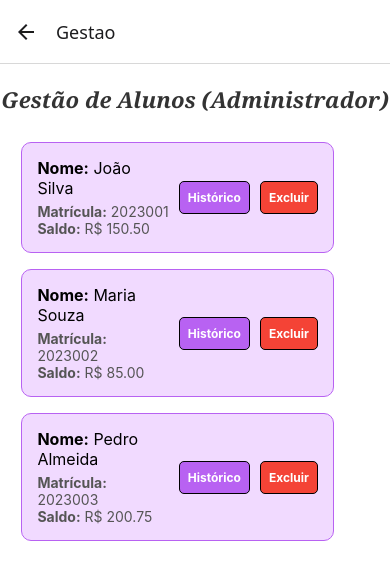
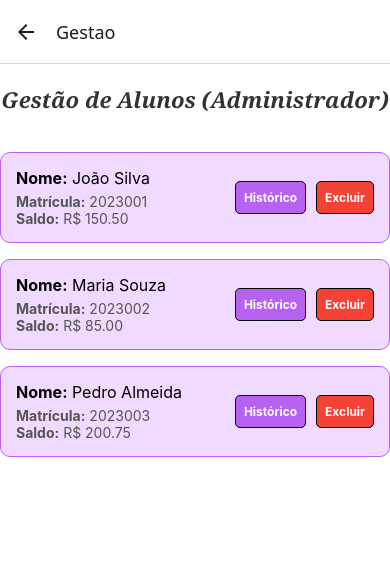
Before and after one commit to Lalau-cyber/senai, a React Native app: screen /Gestao in a window 390 px wide. Shown: the top 580 px of the page. Built offline with nearby package versions, Linux system fonts and the light colour scheme.

Commit message:
Adm ok e historico do Aluno + ou -

```diff
--- a/App.js
+++ b/App.js
@@ -14,7 +14,7 @@ import Compras from './screens/Compras';
 import Historico from './screens/Historico';
 import Perfil from './screens/Perfil';
 import Gestao from './screens/Gestao';
-
+import HistoricoAdm from './screens/HistoricoAdm'
 const Stack = createNativeStackNavigator()
 
 export default function App() {
@@ -32,6 +32,7 @@ export default function App() {
         <Stack.Screen name="Perfil" component={Perfil} />
         <Stack.Screen name="Compras" component={Compras} />
        <Stack.Screen name="Gestao" component={Gestao} />
+       <Stack.Screen name= "HistoricoAluno" component={HistoricoAdm} />
       </Stack.Navigator>
     </NavigationContainer>
      </AppProvider>
--- a/context/UserContext.js
+++ b/context/UserContext.js
@@ -1,3 +1,4 @@
+// context/UserContext.js
 import React, { createContext, useState, useEffect } from 'react';
 import AsyncStorage from '@react-native-async-storage/async-storage';
 
@@ -5,39 +6,38 @@ export const AppContext = createContext();
 
 export const AppProvider = ({ children }) => {
   const [user, setUser] = useState(null);
-  const [userType, setUserType] = useState(null);
   const [saldo, setSaldo] = useState(0);
+  const [historico, setHistorico] = useState([]);
+  const [userType, setUserType] = useState (null)
 
-  const [historico, setHistorico] = useState([]);
-  // Carrega histórico salvo ao iniciar
+  // Carregar histórico e saldo salvos
   useEffect(() => {
-    const carregarHistorico = async () => {
-      try {
-        const jsonValue = await AsyncStorage.getItem('@historico');
-        if (jsonValue != null) {
-          setHistorico(JSON.parse(jsonValue));
-        }
-      } catch (e) {
-        console.log("Erro ao carregar histórico", e);
-      }
+    const carregarDados = async () => {
+      const historicoSalvo = await AsyncStorage.getItem('@historico');
+      const saldoSalvo = await AsyncStorage.getItem('@saldo');
+
+      if (historicoSalvo) setHistorico(JSON.parse(historicoSalvo));
+      if (saldoSalvo) setSaldo(Number(saldoSalvo));
     };
-    carregarHistorico();
+    carregarDados();
   }, []);
 
-  // Salva histórico sempre que mudar
+  // Salvar histórico sempre que mudar
   useEffect(() => {
-    const salvarHistorico = async () => {
-      try {
-        await AsyncStorage.setItem('@historico', JSON.stringify(historico));
-      } catch (e) {
-        console.log("Erro ao salvar histórico", e);
-      }
-    };
-    salvarHistorico();
+    AsyncStorage.setItem('@historico', JSON.stringify(historico));
   }, [historico]);
 
+  // Salvar saldo sempre que mudar
+  useEffect(() => {
+    AsyncStorage.setItem('@saldo', saldo.toString());
+  }, [saldo]);
+
   return (
-    <AppContext.Provider value={{ user, setUser, historico, setHistorico, userType, setUserType, saldo, setSaldo}}>
+    <AppContext.Provider value={{
+       user, setUser,
+        saldo, setSaldo,
+        historico, setHistorico,
+        userType, setUserType}}>
       {children}
     </AppContext.Provider>
   );
--- a/screens/AlunoScreen.js
+++ b/screens/AlunoScreen.js
@@ -27,7 +27,7 @@ export default function SimScreen({ navigation }) {
 
   const validarNomeUsuario = (nome) => {
     const temCaracteresEspeciais = nome.includes('@') || nome.includes('#') || nome.includes('!');
-    if (!temCaracteresEspeciais && nome.trim().lenght === 0) {
+    if (!temCaracteresEspeciais && nome.trim().length === 0) {
       Alert.alert("Erro de nome.","Nome de usuário inválido. Deve conter caracteres especiais.");
       return false;
     }
--- a/screens/Cardapio.js
+++ b/screens/Cardapio.js
@@ -3,32 +3,32 @@ import { View, Text, StyleSheet, FlatList, TouchableOpacity, Alert } from 'react
 import { AppContext } from '../context/UserContext';
 
 export default function CardapioScreen() {
-  const { saldo, setSaldo, historico, setHistorico, user } = useContext(AppContext);
-
+  const { saldo, setSaldo, historico, setHistorico } = useContext(AppContext); // ✅ useContext no topo
 
   const Salgados = [
     { id: '1', nome: '🍕 Pizza', preco: 7.5 },
     { id: '2', nome: '🍔 Hambúrguer', preco: 7.5 },
-    { id: '3', nome: '🥟Pastel', preco: 6.0 },
+    { id: '3', nome: '🥟 Pastel', preco: 6.0 },
     { id: '4', nome: '🍟 Batata Frita', preco: 5.0 },
     { id: '5', nome: '🍗 Coxinha', preco: 4.0 },
-    { id: '6', nome: '🥪Sanduiche', preco: 3.5 },
+    { id: '6', nome: '🥪 Sanduíche', preco: 3.5 },
   ];
+
   const Doces = [
+    { id: '7', nome: '🧁 Açaí', preco: 15.00 },
+    { id: '8', nome: '🍰 Bolo', preco: 3.50 },
+    { id: '9', nome: '🍪 Cookie', preco: 2.00 },
+    { id: '10', nome: '🍭 Pirulito', preco: 0.50 },
+    { id: '11', nome: '🍫 Chocolate', preco: 3.50 },
+  ];
 
-    {id : '7', nome: '🧁 açaí',preco: 15.00},
-    {id : '8', nome: '🍰 Bolo',preco: 3.50},
-    {id : '9', nome: '🍪 Cooke', preco: 2.00},
-    {id : '10', nome: '🍭 Pirulito', preco:0.50},
-    {id : '11', nome: '🍫 Chocolate', preco:3.50},
+  const Sucos = [
+    { id: '12', nome: '🍋 Maracujá', preco: 4.50 },
+    { id: '13', nome: '🍍 Abacaxi', preco: 4.50 },
+    { id: '14', nome: '🥤 MilkShake', preco: 4.50 },
+    { id: '15', nome: '🍇 Uva', preco: 4.50 },
+    { id: '16', nome: '🍎 Maçã', preco: 4.50 },
   ];
-  const Sucos = [
-    {id : '12', nome: '🍋Maracuja',preco: 4.50},
-    {id : '13', nome: '🍍Abacaxi',preco: 4.50},
-    {id : '14', nome: '🥤MilkShake',preco: 4.50},
-    {id : '15', nome: '🍇Uva',preco: 4.50},
-    {id : '16', nome: '🍎Maça',preco: 4.50},
-  ]
 
   const handleComprar = (item) => {
     if (saldo < item.preco) {
@@ -40,24 +40,24 @@ export default function CardapioScreen() {
     setSaldo(saldo - item.preco);
 
     // Adiciona transação ao histórico
-
     const novaTransacao = {
       id: Date.now().toString(),
       tipo: 'Compra',
       item: item.nome,
       data: new Date().toISOString().split('T')[0],
-  valor: -item.preco
+      valor: -item.preco,
     };
 
-setHistorico([...historico, novaTransacao]);
+    setHistorico((prev) => [...prev, novaTransacao]); // ✅ atualiza global
+
     Alert.alert("Compra realizada", `Você comprou: ${item.nome}`);
   };
 
   const renderItem = ({ item }) => (
     <View style={styles.item}>
       <Text>{item.nome} - R$ {item.preco.toFixed(2)}</Text>
-      <TouchableOpacity onPress={() => handleComprar(item)}>
-        <Text style={styles.compra}>Comprar</Text>
+      <TouchableOpacity style={styles.botaoComprar} onPress={() => handleComprar(item)}>
+        <Text style={styles.textoBotao}>Comprar</Text>
       </TouchableOpacity>
     </View>
   );
@@ -77,6 +77,7 @@ setHistorico([...historico, novaTransacao]);
     </View>
   );
 }
+
 const styles = StyleSheet.create({
   container: { flex: 1, backgroundColor: '#fff' },
   titulo: {
@@ -90,6 +91,13 @@ const styles = StyleSheet.create({
     width: '80%',
     alignSelf: 'center',
   },
+  subtitulo: {
+    fontSize: 20,
+    fontWeight: '600',
+    marginTop: 15,
+    marginBottom: 10,
+    color: '#333',
+  },
   item: {
     flexDirection: 'row',
     justifyContent: 'space-between',
@@ -97,19 +105,6 @@ const styles = StyleSheet.create({
     padding: 15,
     borderBottomWidth: 1,
     borderBottomColor: '#ccc',
-  },
-  itens: {
-     fontSize: 18
-   },
-  precos: {
-    fontSize: 18,
-    fontWeight: '600',
-     color: '#2a9d8f'
-    },
-  conter: {
-     width: '100%',
-     height: 20,
-     backgroundColor: '#B862F2'
   },
   botaoComprar: {
     backgroundColor: '#B862F2',
@@ -120,9 +115,6 @@ const styles = StyleSheet.create({
   textoBotao: {
     color: '#fff',
     fontSize: 16,
-     fontWeight: 'bold'
-     },
-     compra:{
-     backgroundColor:' #B862F2',
+    fontWeight: 'bold',
   },
 });
--- a/screens/EntrarSaldo.js
+++ b/screens/EntrarSaldo.js
@@ -4,14 +4,16 @@ import AbrirMenu from './Configuracoes';
 import { AppContext } from '../context/UserContext';
 
 export default function EntrarSaldoScreen({ navigation, route }) {
-  const { user, saldo } = useContext(AppContext);
+  const { user, saldo, setSaldo } = useContext(AppContext);
   const saldoParam = route?.params?.saldo ?? 0;
   const [menuVisible, setMenuVisible] = useState(false);
 
   useEffect(() => {
     const novoSaldo = route?.params?.saldo;
-    if (novoSaldo !== undefined) setSaldo(Number(novoSaldo));
-  }, [route?.params?.saldo]);
+    if (novoSaldo !== undefined && novoSaldo != null) {
+      setSaldo((prev) => + Number(novoSaldo));
+  }
+}, [route?.params?.saldo]);
 
   return (
     <View style={styles.container}>
@@ -23,7 +25,8 @@ export default function EntrarSaldoScreen({ navigation, route }) {
 
         <Text style={styles.title}>Saldo do Ticket</Text>
         {user && (
-          <Text style={styles.userInfo}>Aluno: {user.nome} | Matrícula: {user.matricula}</Text>
+          <Text style={styles.userInfo}>
+            Aluno: {user.nome} | Matrícula: {user.matricula}</Text>
         )}
         <Text style={styles.balance}>R$ {(saldo ?? 0).toFixed(2)}</Text>
         <Text style={styles.note}>Última atualização: agora</Text>
--- a/screens/Gestao.js
+++ b/screens/Gestao.js
@@ -1,32 +1,51 @@
-import { useState,useContext } from 'react';
+import { useState, useContext, useEffect } from 'react';
 import { View, Text, StyleSheet, FlatList, TouchableOpacity, Alert } from 'react-native';
 import { AppContext } from '../context/UserContext';
+import { useNavigation } from '@react-navigation/native';
 
-// Dados de alunos fictícios para simular a lista
 const mockAlunos = [
-{ id: '1', nome: 'João Silva', matricula: '2023001', saldo: 150.50 },
- { id: '2', nome: 'Maria Souza', matricula: '2023002', saldo: 85.00 },
- { id: '3', nome: 'Pedro Almeida', matricula: '2023003', saldo: 200.75 },
+  { id: '1', nome: 'João Silva', matricula: '2023001', saldo: 150.50, historico: [
+    { data: '2025-12-01', item: 'Pizza', valor: -7.5 },
+    { data: '2025-12-02', item: 'Suco', valor: -4.5 },
+    { data: '2025-12-03', item: 'Recarga', valor: +50 },
+  ]},
+  { id: '2', nome: 'Maria Souza', matricula: '2023002', saldo: 85.00, historico: [
+    { data: '2025-12-01', item: 'Coxinha', valor: -4.0 },
+    { data: '2025-12-02', item: 'Chocolate', valor: -3.5 },
+  ]},
+  { id: '3', nome: 'Pedro Almeida', matricula: '2023003', saldo: 200.75, historico: [
+    { data: '2025-12-01', item: 'Pastel', valor: -6.0 },
+    { data: '2025-12-02', item: 'Recarga', valor: +100 },
+  ]},
 ];
 
-export default function Gestao({ navigation }) {
+export default function Gestao() {
   const [alunos, setAlunos] = useState(mockAlunos);
-const {user} = useContext(AppContext);
- const verHistorico = (aluno) => { // MELHORIA: Navegação Real para a tela 'historico' (supondo que ela esteja no seu Stack)
-navigation.navigate('historico', {
-        alunoId: aluno.id,
-        alunoNome: aluno.nome
-    });
+  const { user } = useContext(AppContext);
+  const navigation = useNavigation();
+
+  const verHistorico = (aluno) => {
+    navigation.navigate('HistoricoAluno', { aluno }); // ✅ passa o objeto aluno
   };
 
+ useEffect(() => {
+    if (user) {
+      const existe = alunos.find(a => a.matricula === user.matricula);
+      if (!existe) {
+        setAlunos(prev => [
+          ...prev,
+          { id: Date.now().toString(), nome: user.nome, matricula: user.matricula, saldo: 0, historico: [] }
+        ]);
+      }
+    }
+  }, [user]);
+
   const excluirAluno = (alunoId) => {
- Alert.alert('Confirmação de Exclusão',
+    Alert.alert(
+      'Confirmação de Exclusão',
       `Tem certeza que deseja excluir o cadastro do aluno ID ${alunoId}?`,
       [
- {
-text: 'Cancelar',
- style: 'cancel',
-},
+        { text: 'Cancelar', style: 'cancel' },
         {
           text: 'Excluir',
           onPress: () => {
@@ -40,11 +59,9 @@ style: 'destructive',
     );
   };
 
- // Item a ser renderizado na FlatList
   const renderAlunoItem = ({ item }) => (
     <View style={styles.alunoItem}>
       <View style={styles.alunoInfo}>
- {/* CORREÇÃO: Aplicação do Negrito via estilo aninhado */}
         <Text style={styles.alunoNome}>
           <Text style={styles.labelBold}>Nome:</Text> {item.nome}
         </Text>
@@ -76,7 +93,7 @@ style: 'destructive',
           data={alunos}
           keyExtractor={(item) => item.id}
           renderItem={renderAlunoItem}
- contentContainerStyle={styles.listContainer}
+          contentContainerStyle={[styles.listContainer, { marginTop: 10 }]}
         />
       )}
     </View>
@@ -84,16 +101,7 @@ renderItem={renderAlunoItem}
 }
 
 const styles = StyleSheet.create({
-  container: {
-    flex: 1,
-    backgroundColor: '#fff',
-    alignItems: 'center',
-  },
-  conter: {
-    width: '100%',
-    height: 20,
-    backgroundColor: '#B862F2',
-  },
+  container: { flex: 1, backgroundColor: '#fff' },
   headerText: {
     fontFamily: 'Georgia',
     fontStyle: 'italic',
@@ -103,9 +111,6 @@ const styles = StyleSheet.create({
     marginBottom: 20,
     textAlign: 'center',
     color: '#333',
-  },
-  listContainer: {
-    width: '90%',
   },
   alunoItem: {
     flexDirection: 'row',
@@ -118,26 +123,11 @@ const styles = StyleSheet.create({
     borderWidth: 1,
     borderColor: '#B862F2',
   },
-  alunoInfo: {
-    flex: 1,
-  },
-  alunoNome: {
-    // Removido negrito daqui
-    fontSize: 16,
-    marginBottom: 5,
-  },
-  alunoDetalhe: {
-    fontSize: 14,
-    color: '#555',
-  },
-  // NOVO ESTILO: Para aplicar negrito apenas nos labels
-  labelBold: {
-    fontWeight: 'bold',
-  },
-  botoesContainer: {
-    flexDirection: 'row',
-    marginLeft: 10,
-  },
+  alunoInfo: { flex: 1 },
+  alunoNome: { fontSize: 16, marginBottom: 5 },
+  alunoDetalhe: { fontSize: 14, color: '#555' },
+  labelBold: { fontWeight: 'bold' },
+  botoesContainer: { flexDirection: 'row', marginLeft: 10 },
   botaoHistorico: {
     backgroundColor: '#B862F2',
     padding: 8,
@@ -153,14 +143,6 @@ const styles = StyleSheet.create({
     borderWidth: 1,
     borderColor: 'black',
   },
-  textoBotao: {
-    color: 'white',
-    fontWeight: 'bold',
-    fontSize: 12,
-  },
-  noDataText: {
-    fontSize: 16,
-    color: '#888',
- marginTop: 50,
-  }
+  textoBotao: { color: 'white', fontWeight: 'bold', fontSize: 12 },
+  noDataText: { fontSize: 16, color: '#888', marginTop: 50 },
 });
--- a/screens/Historico.js
+++ b/screens/Historico.js
@@ -3,6 +3,7 @@ import { Text, View, StyleSheet, FlatList, ActivityIndicator } from 'react-nativ
 import { AppContext } from "../context/UserContext";
 
 export default function Historico({ navigation }) {
+
   const { user, historico } = useContext(AppContext);
 
   const [transacoes, setTransacoes] = useState([]);
@@ -17,7 +18,7 @@ export default function Historico({ navigation }) {
     const dados = Array.isArray(historico) ? [...historico] : [];
 
     // Ordena por data mais recente primeiro
-    const ordenado = dados.sort((a, b) => new Date(b.data) - new Date(a.data));
+  const ordenado = [...dados].sort((a, b) => new Date(b.data) - new Date(a.data));
 
     setTransacoes(ordenado);
     setLoading(false);
--- /dev/null
+++ b/screens/HistoricoAdm.js
@@ -0,0 +1,45 @@
+
+import { View, Text, StyleSheet, FlatList } from 'react-native';
+
+export default function HistoricoAluno({ route }) {
+  const { aluno } = route.params;
+
+  const renderItem = ({ item }) => (
+    <View style={styles.transacaoItem}>
+      <Text style={styles.data}>{item.data}</Text>
+      <Text style={styles.valor}>
+        {item.valor < 0 ? 'Gasto' : 'Crédito'}: R$ {Math.abs(item.valor).toFixed(2)}
+      </Text>
+      <Text style={styles.item}>{item.item}</Text>
+    </View>
+  );
+
+  return (
+    <View style={styles.container}>
+      <Text style={styles.titulo}>Histórico de {aluno.nome}</Text>
+      {aluno.historico?.length > 0 ? (
+        <FlatList
+          data={aluno.historico}
+          keyExtractor={(item, index) => index.toString()}
+          renderItem={renderItem}
+        />
+      ) : (
+        <Text style={styles.noData}>Nenhuma transação registrada.</Text>
+      )}
+    </View>
+  );
+}
+
+const styles = StyleSheet.create({
+  container: { flex: 1, backgroundColor: '#fff', padding: 16 },
+  titulo: { fontSize: 20, fontWeight: 'bold', marginBottom: 16, textAlign: 'center' },
+  transacaoItem: {
+    padding: 12,
+    borderBottomWidth: 1,
+    borderBottomColor: '#eee',
+  },
+  data: { fontSize: 12, color: '#666' },
+  valor: { fontSize: 16, fontWeight: 'bold', color: '#CC3300' },
+  item: { fontSize: 14, color: '#333' },
+  noData: { textAlign: 'center', marginTop: 20, color: '#888' },
+});
--- a/screens/Perfil.js
+++ b/screens/Perfil.js
@@ -14,7 +14,7 @@ export default function Perfil() {
 
   const handleSave = () => {
    if(!user) return;
-
+   npm
     setUser({ ...user, email, turma});
     Alert.alert("Sucesso", "Dados atualizados com sucesso!");
   };
--- a/screens/RecarregarScreen.js
+++ b/screens/RecarregarScreen.js
@@ -1,23 +1,17 @@
-// ...existing code...
 import React, { useState, useContext } from 'react';
 import { View, Text, TouchableOpacity, TextInput, StyleSheet, Alert } from 'react-native';
 import { AppContext } from '../context/UserContext';
 
-export default function RecarregarScreen({ navigation, route }) {
+export default function RecarregarScreen({ navigation }) {
   const [valor, setValor] = useState('');
-  const {user, saldo, setSaldo, historico, setHistorico} = useContext(AppContext)
+  const [paymentOpen, setPaymentOpen] = useState(false);
+  const [paymentMethod, setPaymentMethod] = useState(null);
 
-  // novo estado para formas de pagamento / accordion
-  const [paymentOpen, setPaymentOpen] = useState(false);
-  const [paymentMethod, setPaymentMethod] = useState(null); // 'pix' | 'card' | 'boleto'
+  const { user, saldo, setSaldo, historico, setHistorico } = useContext(AppContext);
 
   const handleRecarregar = () => {
-  if (!paymentMethod) {
-    Alert.alert('Forma de pagamento', 'Escolha uma forma de pagamento.');
-    return;
-  }
+    const v = parseFloat(String(valor).replace(',', '.').trim());
 
-  const v = parseFloat(String(valor).replace(',', '.').trim());
     if (isNaN(v) || v <= 0) {
       Alert.alert('Valor inválido', 'Informe um valor numérico maior que 0.');
       return;
@@ -25,18 +19,18 @@ export default function RecarregarScreen({ navigation, route }) {
 
     const novoSaldo = Number((saldo + v).toFixed(2));
 
-  // 🔹 Criar transação de recarga
+    // Criar transação de recarga
     const novaRecarga = {
       id: Date.now().toString(),
       item: 'Recarga',
-    tipo: 'Crédito',
+      tipo: 'Recarga',
       data: new Date().toISOString().split('T')[0],
       valor: v,
       aluno: user?.nome,
     };
-  setHistorico([...historico, novaRecarga]);
+
+    setHistorico((prev) => [...prev, novaRecarga]); // ✅ adiciona ao global
     setSaldo(novoSaldo);
-
 
     // Feedback e navegação
     setValor('');
@@ -44,20 +38,15 @@ export default function RecarregarScreen({ navigation, route }) {
     navigation.navigate('EntrarSaldo');
   };
 
-
   const methods = [
-    { key: 'pix', label: 'Pix', subtitle: '' },
-    { key: 'card', label: 'Cartão de Débito/Crédito', subtitle: '' },
-    { key: 'boleto', label: 'Boleto', subtitle: '' },
+    { key: 'pix', label: 'Pix' },
+    { key: 'card', label: 'Cartão de Débito/Crédito' },
+    { key: 'boleto', label: 'Boleto' },
   ];
-
-
-
 
   return (
     <View style={styles.container}>
-      <View style={styles.conter}>
-            </View>
+      <View style={styles.conter} />
       <Text style={styles.R$}>R$ {saldo.toFixed(2).replace('.', ',')}</Text>
 
       <TextInput
@@ -88,12 +77,9 @@ export default function RecarregarScreen({ navigation, route }) {
                 onPress={() => setPaymentMethod(m.key)}
                 activeOpacity={0.8}
               >
-                <View style={[styles.quadrado, selected && styles.quadradoSelecionado]}>
-                  {selected}
-                </View>
+                <View style={[styles.quadrado, selected && styles.quadradoSelecionado]} />
                 <View>
                   <Text style={styles.paymentLabel}>{m.label}</Text>
-                  {m.subtitle ? <Text style={styles.paymentSub}>{m.subtitle}</Text> : null}
                 </View>
               </TouchableOpacity>
             );
@@ -106,7 +92,7 @@ export default function RecarregarScreen({ navigation, route }) {
           <Text style={styles.recarregarTexto}>Recarregar</Text>
         </TouchableOpacity>
 
-      <TouchableOpacity style={[styles.botaoCancelar]} onPress={() => navigation.goBack()}>
+        <TouchableOpacity style={styles.botaoCancelar} onPress={() => navigation.goBack()}>
           <Text style={styles.cancelarTexto}>Cancelar</Text>
         </TouchableOpacity>
       </View>
@@ -115,138 +101,38 @@ export default function RecarregarScreen({ navigation, route }) {
 }
 
 const styles = StyleSheet.create({
-  container: {
-    flex: 1,
-    alignItems: 'center',
-    backgroundColor: '#fff'
+  container: { flex: 1, alignItems: 'center', backgroundColor: '#fff' },
+  R$: { marginTop: 32, marginBottom: 32, fontSize: 36, fontWeight: '700', color: '#2a9d8f' },
+  recarregar: {
+    width: '90%', height: 50, borderWidth: 1, borderColor: '#ccc',
+    paddingHorizontal: 10, borderRadius: 6, backgroundColor: '#F1DAFF', marginBottom: 12
   },
-
-  R$: {
-    marginTop: 32,
-    marginBottom: 32,
-    fontSize: 36,
-    fontWeight: '700',
-    color: '#2a9d8f',
+  formaPagamento: {
+    width: '90%', backgroundColor: '#F1DAFF', paddingHorizontal: 12, paddingVertical: 12,
+    borderRadius: 8, flexDirection: 'row', justifyContent: 'space-between',
+    alignItems: 'center', borderWidth: 1, borderColor: '#ccc', marginBottom: 8,
   },
-
-  recarregar: {
-    width: '90%',
-    height: 50,
-    borderWidth: 1,
-    borderColor: '#ccc',
-    paddingHorizontal: 10,
-    borderRadius: 6,
-    backgroundColor: '#F1DAFF',
-    marginBottom: 12
+  setinha: { color: '#B862F2' },
+  tabela: {
+    width: '90%', backgroundColor: '#fff', borderRadius: 8, paddingVertical: 8,
+    borderWidth: 1, borderColor: '#F0E6FF', marginBottom: 12
   },
-
-  formaPagamento: {
-    width: '90%',
-    backgroundColor: '#F1DAFF',
-    paddingHorizontal: 12,
-    paddingVertical: 12,
-    borderRadius: 8,
-    flexDirection: 'row',
-    justifyContent: 'space-between',
-    alignItems: 'center',
-    borderWidth: 1,
-    borderColor: '#ccc',
-    marginBottom: 8,
+  alinhar: { flexDirection: 'row', alignItems: 'center', paddingVertical: 10, paddingHorizontal: 12 },
+  selecionar: { backgroundColor: '#F0E6FF' },
+  quadrado: { width: 20, height: 20, borderRadius: 4, borderWidth: 1, borderColor: '#999', marginRight: 12 },
+  quadradoSelecionado: { borderColor: '#6F2BD9', backgroundColor: '#6F2BD9' },
+  paymentLabel: { fontSize: 15, color: '#222' },
+  botaoRecarregar: {
+    backgroundColor: '#B862F2', paddingVertical: 12, paddingHorizontal: 24,
+    borderRadius: 6, marginTop: 8, marginRight: 10, borderBottomColor: 'black', borderBottomWidth: 2,
   },
-  paymentHeaderText: {
-    fontSize: 16,
-    color: '#333'
+  botaoCancelar: {
+    backgroundColor: '#db0921', paddingVertical: 12, paddingHorizontal: 24,
+    borderRadius: 6, marginTop: 8, borderBottomColor: 'black', borderBottomWidth: 2,
   },
-  setinha: {
-    color: '#B862F2'
-  },
-
-  tabela: {
-    width: '90%',
-    backgroundColor: '#fff',
-    borderRadius: 8,
-    paddingVertical: 8,
-    borderWidth: 1,
-    borderColor: '#F0E6FF',
-    marginBottom: 12
-  },
-  alinhar: {
-    flexDirection: 'row',
-    alignItems: 'center',
-    paddingVertical: 10,
-    paddingHorizontal: 12
-  },
-
-  selecionar:{
-    backgroundColor: '#F0E6FF' },
-
-  quadrado: {
-    width: 20,
-    height: 20,
-    borderRadius: 4,
-    borderWidth: 1,
-    borderColor: '#999',
-    justifyContent: 'center',
-    alignItems: 'center',
-    marginRight: 12
-  },
-
-  quadradoSelecionado: {
-    borderColor: '#6F2BD9',
-    backgroundColor: '#6F2BD9'
-  },
-  paymentLabel: {
-    fontSize: 15,
-    color: '#222'
-  },
-
-  paymentSub: {
-    fontSize: 12,
-    color: '#666'
-  },
-
-  botaoRecarregar: {
-    backgroundColor: '#B862F2',
-    paddingVertical: 12,
-    paddingHorizontal: 24,
-    borderRadius: 6,
-    marginTop: 8,
-    color: 'black',
-    marginRight: 10,
-    borderBottomColor: 'black',
-    borderBottomWidth: 2,
-  },
-
-  botaoCancelar: {
-    backgroundColor: '#db0921',
-    paddingVertical: 12,
-    paddingHorizontal: 24,
-    borderRadius: 6,
-    marginTop: 8,
-    color: 'black',
-    borderBottomColor: 'black',
-    borderBottomWidth: 2,
-  },
-
-  buttonText: {
-    color: '#fff',
-    fontWeight: '600'
-  },
-
-  conter: {
-    width: '100%',
-    height: 20,
-    backgroundColor: '#B862F2',
-  },
-
-  textoEscolherPagamento: {
-    fontSize: 14,
-    color: 'black'
-  },
-
-  botoesContainer: {
-    flexDirection: 'row',
-    justifyContent: 'center',
-    alignItems: 'center',
-  },
+  conter: { width: '100%', height: 20, backgroundColor: '#B862F2' },
+  textoEscolherPagamento: { fontSize: 14, color: 'black' },
+  botoesContainer: { flexDirection: 'row', justifyContent: 'center', alignItems: 'center' },
+  recarregarTexto: { color: 'black', fontWeight: 'bold' },
+  cancelarTexto: { color: 'white', fontWeight: 'bold' },
 });
```
Also changed, not shown: screens/Administrador.js (deleted, +0 -53 lines), screens/AdministradorScreen.js (+2 -5 lines). Lines whose indentation alone changed are shown as unchanged.
